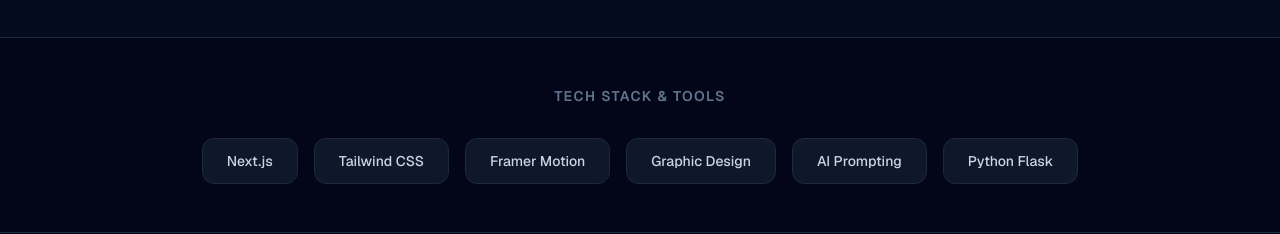
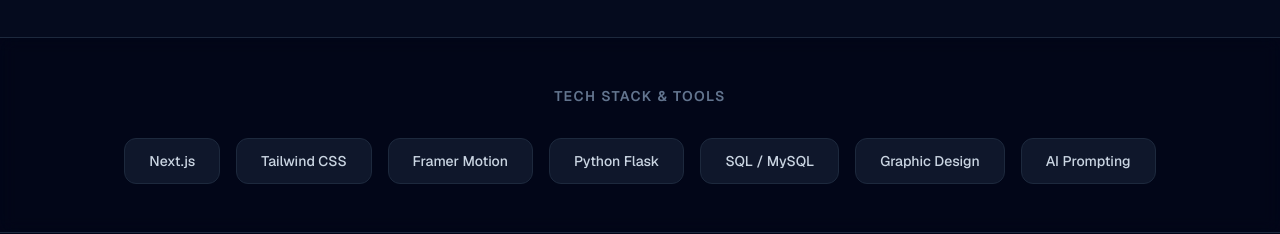
Before and after one commit to andreasivan636/portfolio, a Next.js app: page / in a window 1280 px wide. Shown: the part 1140-1374 px from the top of the page. Built offline with nearby package versions, Linux system fonts and the light colour scheme.

Commit message:
Update skill pro

```diff
--- a/app/page.tsx
+++ b/app/page.tsx
@@ -28,14 +28,15 @@
   },
 ];
 
-// --- SKILLS (Update sesuai persona baru) ---
+// --- SKILLS (Gabungan Terbaik: Modern + Data) ---
 const skills = [
   "Next.js",
   "Tailwind CSS",
   "Framer Motion",
+  "Python Flask",
+  "SQL / MySQL",     // <-- Penting buat anak SI (Data)
   "Graphic Design",
-  "AI Prompting",
-  "Python Flask"
+  "AI Prompting"
 ];
 
 export default function Home() {
```
